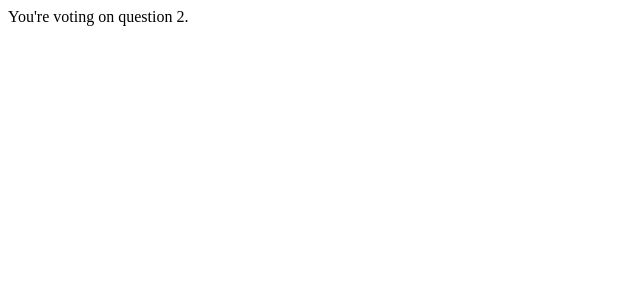
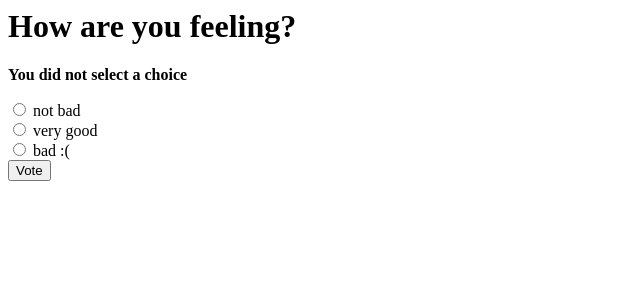
Before and after one commit to vatsamail/django_project_tutorial, a Django app: page /polls/2/vote/ in a window 1280 px wide. Shown: the top 300 px of the page, without its empty margins (0-640 px from the left). Run offline with Django 3.2, Linux system fonts and the light colour scheme; data comes from the database, SQL or seed files in the repository; both versions use the stored data as it was after the commit.

Commit message:
After completing the tutorial https://docs.djangoproject.com/en/2.0/intro/tutorial04/

```diff
--- a/mysite/polls/admin.py
+++ b/mysite/polls/admin.py
@@ -1,4 +1,5 @@
 from django.contrib import admin
-from .models import Question
+from .models import Question, Choice
 
 admin.site.register(Question)
+admin.site.register(Choice)
--- a/mysite/polls/templates/polls/detail.html
+++ b/mysite/polls/templates/polls/detail.html
@@ -1,7 +1,12 @@
-<!-- <b>{{ question }}</b> -->
 <h1>{{ question.question_text }}</h1>
-<ul>
+
+{% if error_message %}<p><strong>{{ error_message }}</strong></p>{% endif %}
+
+<form action="{% url 'polls:vote' question.id %}" method="post">
+{% csrf_token %}
 {% for choice in question.choice_set.all %}
-    <li>{{ choice.choice_text }}</li>
+    <input type="radio" name="choice" id="choice{{ forloop.counter }}" value="{{ choice.id }}" />
+    <label for="choice{{ forloop.counter }}">{{ choice.choice_text }}</label><br />
 {% endfor %}
-</ul>
+<input type="submit" value="Vote" />
+</form>
--- a/mysite/polls/urls.py
+++ b/mysite/polls/urls.py
@@ -4,11 +4,15 @@ from . import views
 app_name = 'polls'
 urlpatterns = [
     # ex: /polls/
-    path('', views.index, name='index'),
+    #path('', views.index, name='index'),
+    path('', views.IndexView.as_view(), name='index'),
     # ex: /polls/5/
-    path('<int:question_id>/', views.detail, name='detail'),
+    #path('<int:question_id>/', views.detail, name='detail'),
+    path('<int:pk>/', views.DetailView.as_view(), name='detail'),
     # ex: /polls/5/results/
-    path('<int:question_id>/results/', views.results, name='results'),
+    #path('<int:question_id>/results/', views.results, name='results'),
+    path('<int:pk>/results/', views.ResultsView.as_view(), name='results'),
     # ex: /polls/5/vote/
     path('<int:question_id>/vote/', views.vote, name='vote'),
+    #path(<int:id>, views.VoteViews.as_views(); name='vote')
 ]
--- a/mysite/polls/views.py
+++ b/mysite/polls/views.py
@@ -1,7 +1,15 @@
-from django.http import HttpResponse, Http404
-from .models import Question
+from django.http import HttpResponse, Http404, HttpResponseRedirect
+from .models import Question, Choice
 # from django.template import loader
 from django.shortcuts import get_object_or_404, render
+from django.urls import reverse
+from django.views import generic
+
+class IndexView(generic.ListView):
+    template_name = 'polls/index.html' # overriding default polls/polls_index.html expectation
+    context_object_name = 'latest_question_list' # overriding default question_list by latest_question_list
+    def get_queryset(self):
+        return Question.objects.order_by('-pub_date')[:5]
 
 def index(request):
         #return HttpResponse("Hello, world! This is poll/index")
@@ -16,6 +24,15 @@ def index(request):
         #return HttpResponse(output)
 
         #template = loader.get_template('polls/index.html')
+
+        '''
+        corresponding index.html code:
+
+
+          <li><a href="/polls/{{ question.id }}/">{{ question.question_text }}</a></li>
+          <li><a href="{% url 'detail' question.id %}">{{ question.question_text }}</a></li>
+
+        '''
         context = {
             'latest_question_list' : latest_question_list,
         }
@@ -24,6 +41,9 @@ def index(request):
 
 
 
+class DetailView(generic.DetailView):
+    model = Question
+    template_name = 'polls/detail.html'
 
 def detail(request, question_id):
     # return HttpResponse("You're looking at question %s." % question_id)
@@ -38,6 +58,22 @@ def detail(request, question_id):
     #}
     #render(request, 'polls/detail.html', context)
 
+    '''
+     corresponding detail.html code:
+
+     <b>{{ question }}</b>
+
+
+     <h1>{{ question.question_text }}</h1>
+     <ul>
+     {% for choice in question.choice_set.all %}
+         <li>{{ choice.choice_text }}</li>
+     {% endfor %}
+     </ul>
+
+
+    '''
+
     question = get_object_or_404(Question, id=question_id)
     context = {
         'question':question,
@@ -45,9 +81,35 @@ def detail(request, question_id):
     return (render(request, 'polls/detail.html', context))
 
 
+class ResultsView(generic.DetailView):
+    model = Question
+    template_name = 'polls/results.html'
+
 def results(request, question_id):
-    response = "You're looking at the results of question %s."
-    return HttpResponse(response % question_id)
+    #response = "You're looking at the results of question %s."
+    #return HttpResponse(response % question_id)
+    question = get_object_or_404(Question, id=question_id)
+    context = {
+        'question': question,
+    }
+    return render(request, 'polls/results.html', context)
+
 
 def vote(request, question_id):
-    return HttpResponse("You're voting on question %s." % question_id)
+    #return HttpResponse("You're voting on question %s." % question_id)
+    question = get_object_or_404(Question, id=question_id)
+    try:
+        selected_choice = question.choice_set.get(id=request.POST['choice'])
+    except (KeyError, Choice.DoesNotExist):
+        context = {
+            'question':question,
+            'error_message': "You did not select a choice",
+        }
+        return render(request, 'polls/detail.html', context)
+    else:
+        selected_choice.votes += 1
+        selected_choice.save()
+        # Always return an HttpResponseRedirect after successfully dealing
+        # with POST data. This prevents data from being posted twice if a
+        # user hits the Back button.
+        return HttpResponseRedirect(reverse('polls:results', args=(question.id,)))
```
Also changed, not shown: mysite/polls/templates/polls/index.html (+3 -4 lines), mysite/polls/templates/polls/results.html (added, +11 -0 lines), mysite/db.sqlite3.
